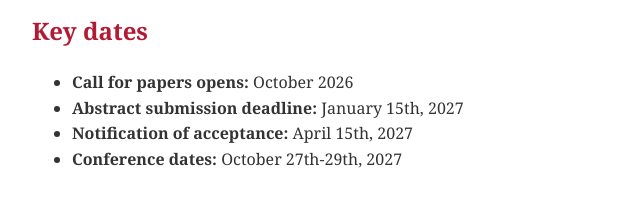
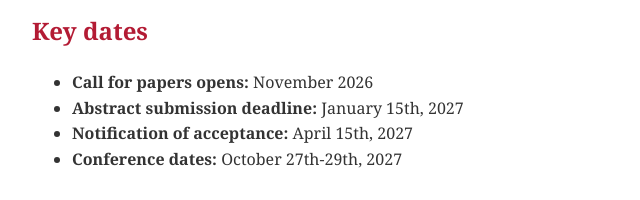
Before and after one commit to nonmanual-uib/nonmanual-uib.github.io, a plain HTML site: page conference2027.html in a window 1280 px wide. Shown: the part 1417-1617 px from the top of the page, 158-798 px from the left. Drawn offline with Linux system fonts and the light colour scheme.

Commit message:
Update conference2027.html
date changes

```diff
--- a/conference2027.html
+++ b/conference2027.html
@@ -85,7 +85,7 @@ footer { margin-top: 50px; padding-top: 20px; border-top: 1px solid #eaecef; tex
 
 <h2>Key dates</h2>
 <ul>
-<li><strong>Call for papers opens:</strong> October 2026 </li>
+<li><strong>Call for papers opens:</strong> November 2026 </li>
 <li><strong>Abstract submission deadline:</strong> January 15th, 2027 </li>
 <li><strong>Notification of acceptance:</strong> April 15th, 2027 </li>
 <li><strong>Conference dates:</strong> October 27th-29th, 2027 </li>
```
